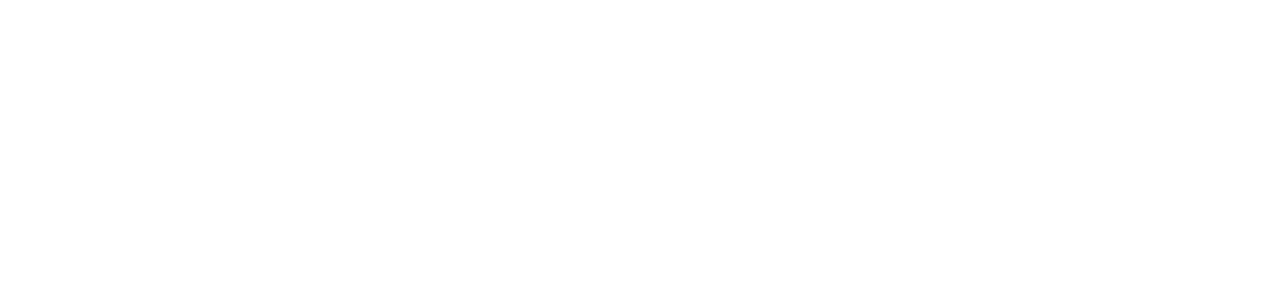
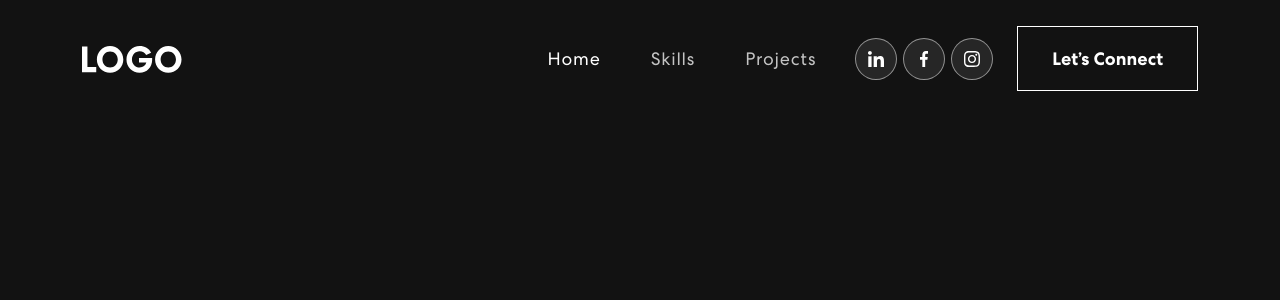
Before and after one commit to MiracleBryan/portfolio, a React (Create React App) app: page / in a window 1280 px wide. Shown: the top 300 px of the page. Built offline with nearby package versions, Linux system fonts and the light colour scheme.

Commit message:
Integrate NaviBar component

```diff
--- a/src/App.css
+++ b/src/App.css
@@ -1,38 +1,231 @@
-.App {
-  text-align: center;
+/************ Custom Font ************/
+@font-face {
+	font-family: Centra;
+	src: url('./assets/font/CentraNo2-Bold.ttf');
+	font-weight: 700;
+}
+@font-face {
+	font-family: Centra;
+	src: url('./assets/font/CentraNo2-Medium.ttf');
+	font-weight: 500;
+}
+@font-face {
+	font-family: Centra;
+	src: url('./assets/font/CentraNo2-Book.ttf');
+	font-weight: 400;
 }
 
-.App-logo {
-  height: 40vmin;
-  pointer-events: none;
+/************ Default Css ************/
+* {
+  margin: 0;
+  padding: 0;
+  box-sizing: border-box;
 }
 
-@media (prefers-reduced-motion: no-preference) {
-  .App-logo {
-    animation: App-logo-spin infinite 20s linear;
-  }
+html {
+  scroll-behavior: smooth;
+  scroll-padding-top: 75px;
 }
 
-.App-header {
-  background-color: #282c34;
-  min-height: 100vh;
-  display: flex;
-  flex-direction: column;
-  align-items: center;
-  justify-content: center;
-  font-size: calc(10px + 2vmin);
-  color: white;
+body {
+  font-weight: 400;
+  overflow-x: hidden;
+  position: relative;
+  background-color: #121212 !important;
+  color: #fff !important;
+  font-family: 'Centra', sans-serif !important;
 }
 
-.App-link {
-  color: #61dafb;
+h1, h2, h3, h4, h5, h6 {
+  margin: 0;
+  padding: 0;
+  line-height: normal;
 }
 
-@keyframes App-logo-spin {
-  from {
-    transform: rotate(0deg);
-  }
-  to {
-    transform: rotate(360deg);
-  }
+p, a, li, button, ul {
+  margin: 0;
+  padding: 0;
+  line-height: normal;
+  text-decoration: none;
 }
+
+a:hover {
+  text-decoration: none;
+}
+
+img {
+  width: 100%;
+  height: auto;
+}
+
+button {
+  border: 0;
+  background-color: transparent;
+}
+
+input:focus, textarea:focus, select:focus {
+  outline: none;
+}
+
+@media (min-width:1700px) {
+	main .container {
+		max-width: 100%;
+		padding: 0 150px;
+	}
+}
+
+p.success {
+	color: green;
+}
+
+p.danger {
+	color: red;
+}
+/************ Navbar Css ************/
+nav.navbar {
+  padding: 18px 0;
+  position: fixed;
+  width: 100%;
+  top: 0;
+  z-index: 9999;
+  transition:  0.32s ease-in-out;
+}
+nav.navbar.scrolled {
+  padding: 0px 0;
+  background-color: #121212;
+}
+nav.navbar a.navbar-brand {
+    width: 9%;
+}
+nav.navbar .navbar-nav .nav-link.navbar-link {
+  font-weight: 400;
+  color: #fff !important;
+  letter-spacing: 0.8px;
+  padding: 0 25px;
+  font-size: 18px;
+  opacity: 0.75;
+}
+nav.navbar .navbar-nav a.nav-link.navbar-link:hover,
+nav.navbar .navbar-nav a.nav-link.navbar-link.active {
+    opacity: 1;
+}
+span.navbar-text {
+    display: flex;
+    align-items: center;
+}
+.social-icon {
+    display: inline-block;
+    margin-left: 14px;
+}
+.social-icon a {
+    width: 42px;
+    height: 42px;
+    background: rgba(217, 217, 217, 0.1);
+    display: inline-flex;
+    border-radius: 50%;
+    margin-right: 6px;
+    align-items: center;
+    justify-content: center;
+    line-height: 1;
+    border: 1px solid rgba(255, 255, 255, 0.5);
+}
+.social-icon a::before {
+    content: "";
+    width: 42px;
+    height: 42px;
+    position: absolute;
+    background-color: #ffffff;
+    border-radius: 50%;
+    transform: scale(0);
+	transition: 0.3s ease-in-out;
+}
+.social-icon a:hover::before {
+    transform: scale(1);
+}
+.social-icon a img {
+	width: 40%;
+	z-index: 1;
+	transition: 0.3s ease-in-out;
+}
+.social-icon a:hover img {
+	filter: brightness(0) saturate(100%) invert(0%) sepia(7%) saturate(98%) hue-rotate(346deg) brightness(95%) contrast(86%);
+}
+.navbar-text button {
+  font-weight: 700;
+  color: #fff;
+  border: 1px solid #fff;
+  padding: 18px 34px;
+  font-size: 18px;
+  margin-left: 18px;
+	position: relative;
+	background-color: transparent;
+	transition: 0.3s ease-in-out;
+}
+.navbar-text button span {
+  z-index: 1;
+}
+.navbar-text button::before {
+  content: "";
+  width: 0%;
+  height: 100%;
+  position: absolute;
+  background-color: #fff;
+  left: 0;
+  top: 0;
+  z-index: -1;
+  transition: 0.3s ease-in-out;
+}
+.navbar-text button:hover {
+  color: #121212;
+}
+.navbar-text button:hover::before {
+	content: "";
+	width: 100%;
+	height: 100%;
+	position: absolute;
+}
+nav.navbar .navbar-toggler:active,
+nav.navbar .navbar-toggler:focus {
+	outline: none;
+    box-shadow: none;
+}
+nav.navbar .navbar-toggler-icon {
+  width: 24px;
+  height: 17px;
+  background-image: none;
+  position: relative;
+  border-bottom: 2px solid #fff;
+  transition: all 300ms linear;
+  top: -2px;
+}
+nav.navbar .navbar-toggler-icon:focus {
+	border-bottom: 2px solid #fff;
+}
+nav.navbar .navbar-toggler-icon:after,
+nav.navbar .navbar-toggler-icon:before {
+	width: 24px;
+	position: absolute;
+	height: 2px;
+	background-color: #fff;
+	top: 0;
+	left: 0;
+	content: '';
+	z-index: 2;
+	transition: all 300ms linear;
+}
+nav.navbar .navbar-toggler-icon:after {
+	top: 8px;
+}
+nav.navbar .navbar-toggler[aria-expanded="true"] .navbar-toggler-icon:after {
+	transform: rotate(45deg);
+	background-color: #fff;
+	height: 2px;
+}
+nav.navbar .navbar-toggler[aria-expanded="true"] .navbar-toggler-icon:before {
+	transform: translateY(8px) rotate(-45deg);
+	background-color: #fff;
+	height: 2px;
+}
+nav.navbar .navbar-toggler[aria-expanded="true"] .navbar-toggler-icon {
+	border-color: transparent;
+}
--- a/src/App.js
+++ b/src/App.js
@@ -1,10 +1,12 @@
 import logo from './logo.svg';
 import './App.css';
+import {NavBar} from './components/NaviBar'
+import 'bootstrap/dist/css/bootstrap.min.css';
 
 function App() {
   return (
     <div className="App">
-
+      <NavBar/>
     </div>
   );
 }
--- a/src/components/NaviBar.js
+++ b/src/components/NaviBar.js
@@ -1,10 +1,17 @@
 import { Navbar, Nav, Container } from "react-bootstrap";
 import {useState, useEffect} from "react"
-
+import logo from '../assets/img/logo.svg';
+import navIcon1 from '../assets/img/nav-icon1.svg';
+import navIcon2 from '../assets/img/nav-icon2.svg';
+import navIcon3 from '../assets/img/nav-icon3.svg';
+// import { HashLink } from 'react-router-hash-link';
+// import {
+//   BrowserRouter as Router
+// } from "react-router-dom";
 
 export const NavBar = () => {
   const [activeLink, setActiveLink] = useState("home");
-  const [scolled, setScrolled] = useState(false);
+  const [scrolled, setScrolled] = useState(false);
 
   useEffect(()=>{
     const onScroll = () => {
@@ -44,9 +51,9 @@
               <a href="#"><img src={navIcon2} alt="" /></a>
               <a href="#"><img src={navIcon3} alt="" /></a>
             </div>
-            <HashLink to='#connect'>
+            {/* <HashLink to='#connect'> */}
               <button className="vvd"><span>Let’s Connect</span></button>
-            </HashLink>
+            {/* </HashLink> */}
           </span>
         </Navbar.Collapse>
       </Container>
```
